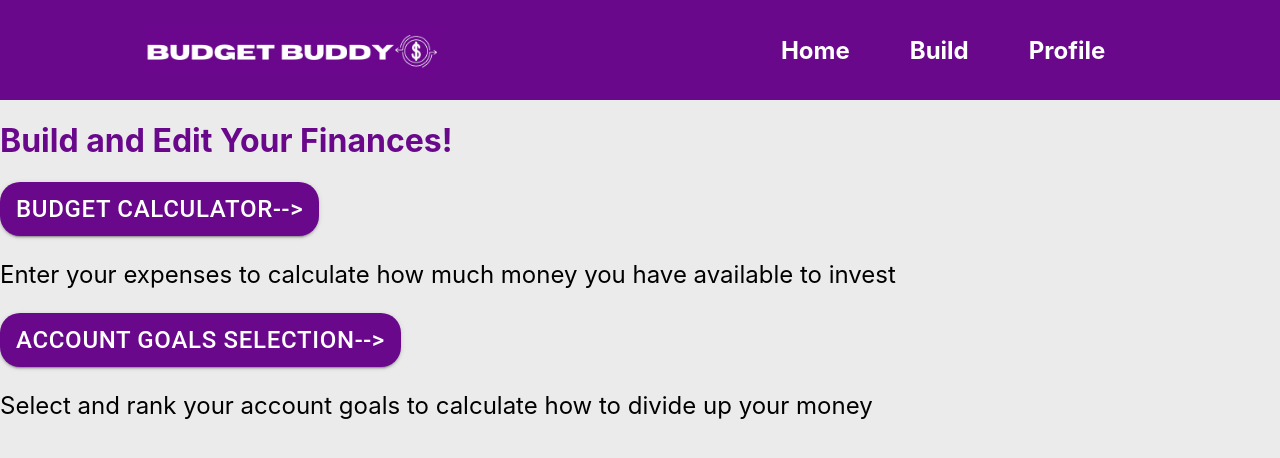
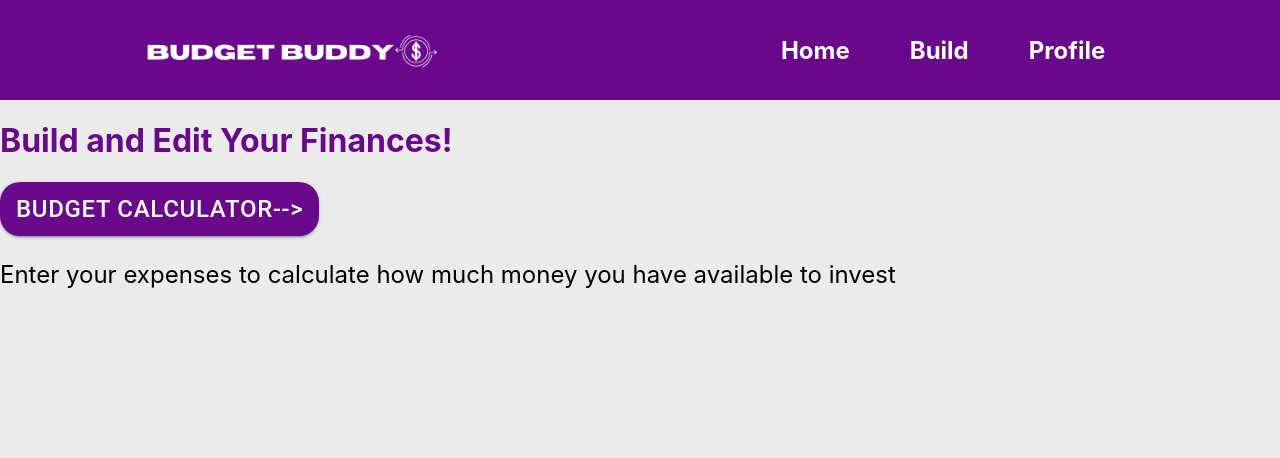
Before and after one commit to amithasound/budget-app, a React (Create React App) app in the folder react-copilot-test/budget-buddy/: page /Build in a window 1280 px wide. Shown: the top 458 px of the page. Built offline with nearby package versions, Linux system fonts and the light colour scheme.

Commit message:
moved button

```diff
--- a/react-copilot-test/budget-buddy/src/AccountGoals.js
+++ b/react-copilot-test/budget-buddy/src/AccountGoals.js
@@ -15,6 +15,9 @@ const AccountGoals = () => {
             setSelectedAccounts([...selectedAccounts, account]);
         }
     };
+
+
+
     const handleMoveUp = (index) => {
         if (index > 0) {
             const updatedAccounts = [...selectedAccounts];
@@ -125,6 +128,7 @@ const AccountGoals = () => {
                 </ListItem>
                 {/* Add more ListItem components for additional accounts */}
             </List>
+
         </div>
     );
 };
--- a/react-copilot-test/budget-buddy/src/BudgetCalculator.js
+++ b/react-copilot-test/budget-buddy/src/BudgetCalculator.js
@@ -2,6 +2,8 @@ import React, { useState } from 'react';
 import TextField from '@material-ui/core/TextField';
 import Button from '@material-ui/core/Button';
 import Typography from '@material-ui/core/Typography';
+import AccountGoals from './AccountGoals';
+ import { useNavigate } from 'react-router-dom';// Import AccountGoals component
 
 const BudgetCalculator = () => {
     const [monthlyIncome, setMonthlyIncome] = useState(0);
@@ -12,6 +14,12 @@ const BudgetCalculator = () => {
     const [gym, setGym] = useState(0);
     const [rainyDayFund, setRainyDayFund] = useState(0);
     const [totalToInvest, setTotalToInvest] = useState(0);
+    const navigate = useNavigate();
+
+    const navigateToAccountGoals = () => {
+            navigate('/AccountGoals');
+        }
+
 
     const calculateTotalToInvest = () => {
         const totalExpenses = parseFloat(rent) + parseFloat(food) + parseFloat(streaming) + parseFloat(recreation) + parseFloat(gym) + parseFloat(rainyDayFund);
@@ -33,7 +41,14 @@ const BudgetCalculator = () => {
                 Calculate Total To Invest
             </Button>
             <Typography variant="h6" style={{ color: '#6A088C', fontSize: '1.5rem' }}>Total to Invest: ${totalToInvest}</Typography>
+            <Button variant="contained"style={{backgroundColor: '#6A088C', borderRadius: '20px', fontSize: '1.5rem'}} color="primary" onClick={navigateToAccountGoals}>
+                                Account Goals Selection
+                                <span style={{ color: 'white' }}>--{'>'}</span>
+             </Button>
+
+
         </div>
+
     );
 };
 
--- a/react-copilot-test/budget-buddy/src/Build.js
+++ b/react-copilot-test/budget-buddy/src/Build.js
@@ -23,12 +23,6 @@ const Build = () => {
             </Button>
             <p style={{fontSize: '1.5rem'}}>Enter your expenses to calculate how much money you have available to invest</p>
 
-            <Button variant="contained"style={{backgroundColor: '#6A088C', borderRadius: '20px', fontSize: '1.5rem'}} color="primary" onClick={navigateToAccountGoals}>
-                Account Goals Selection
-                <span style={{ color: 'white' }}>--{'>'}</span>
-            </Button>
-            <p style={{fontSize: '1.5rem'}}>Select and rank your account goals to calculate how to divide up your money </p>
-
             <footer>
             </footer>
         </div>
```
